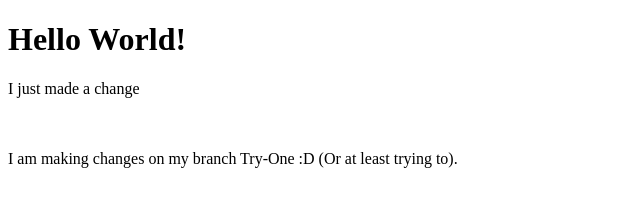
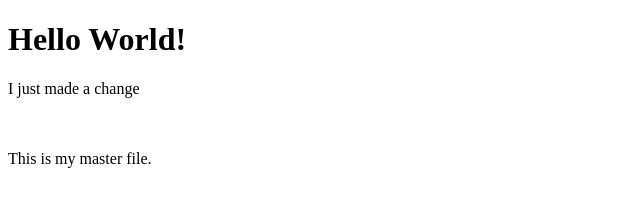
Before and after one commit to NicsonMartinez/Test-Repository, a plain HTML site: page WebApplication1/WebApplication1/htmlpage.html in a window 1280 px wide. Shown: the whole page, without its empty margins (0-640 px from the left). Drawn offline with Linux system fonts and the light colour scheme.

Commit message:
Made a change and I am commiting to my master branch locally and to github.

```diff
--- a/WebApplication1/WebApplication1/htmlpage.html
+++ b/WebApplication1/WebApplication1/htmlpage.html
@@ -9,7 +9,7 @@
     <p>I just made a change</p>
     <br>
     <br>
-    I am making changes on my branch Try-One :D (Or at least trying to).
+    This is my master file.
 
 </body>
 </html>
```
Also changed, not shown: 1 other file.
